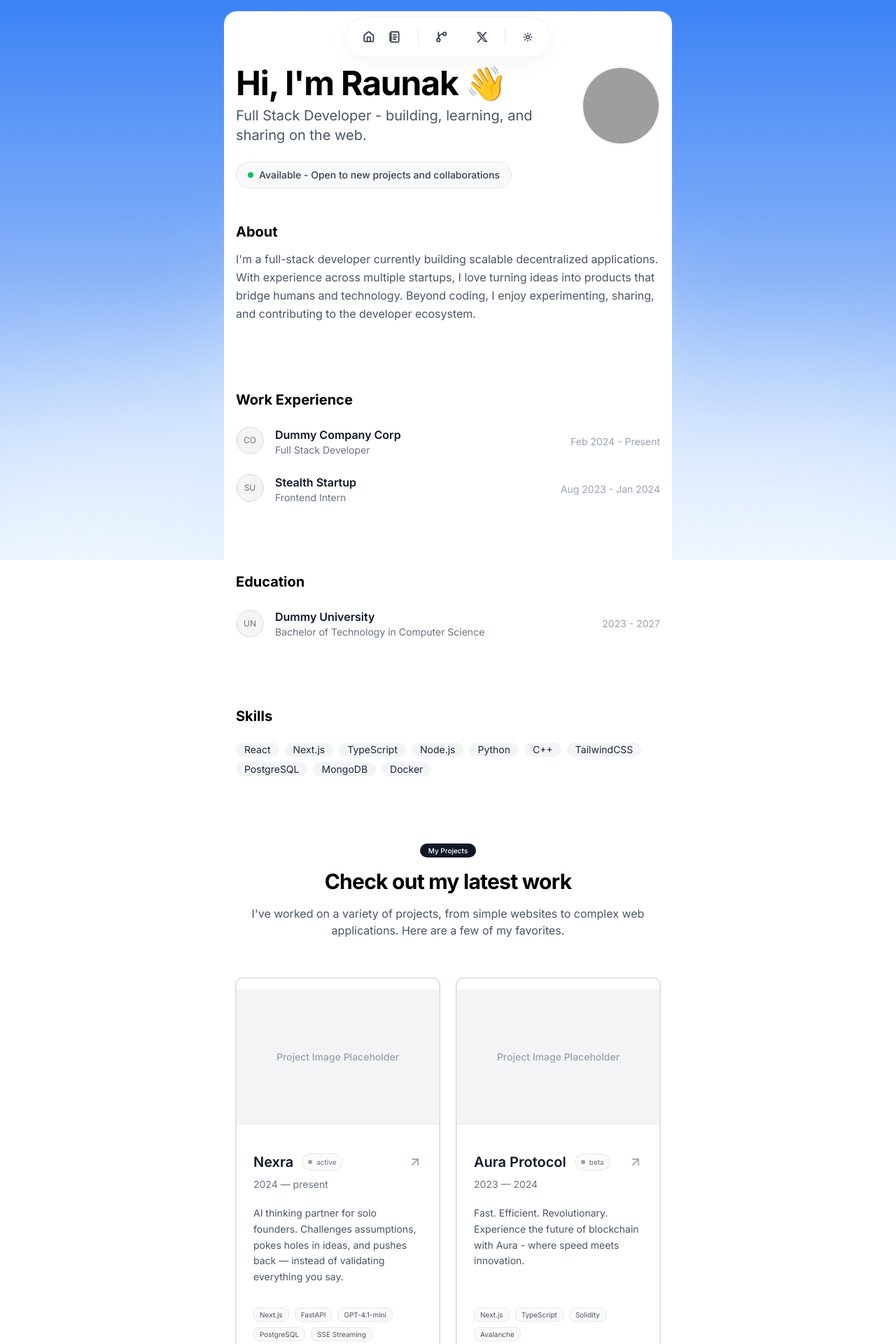
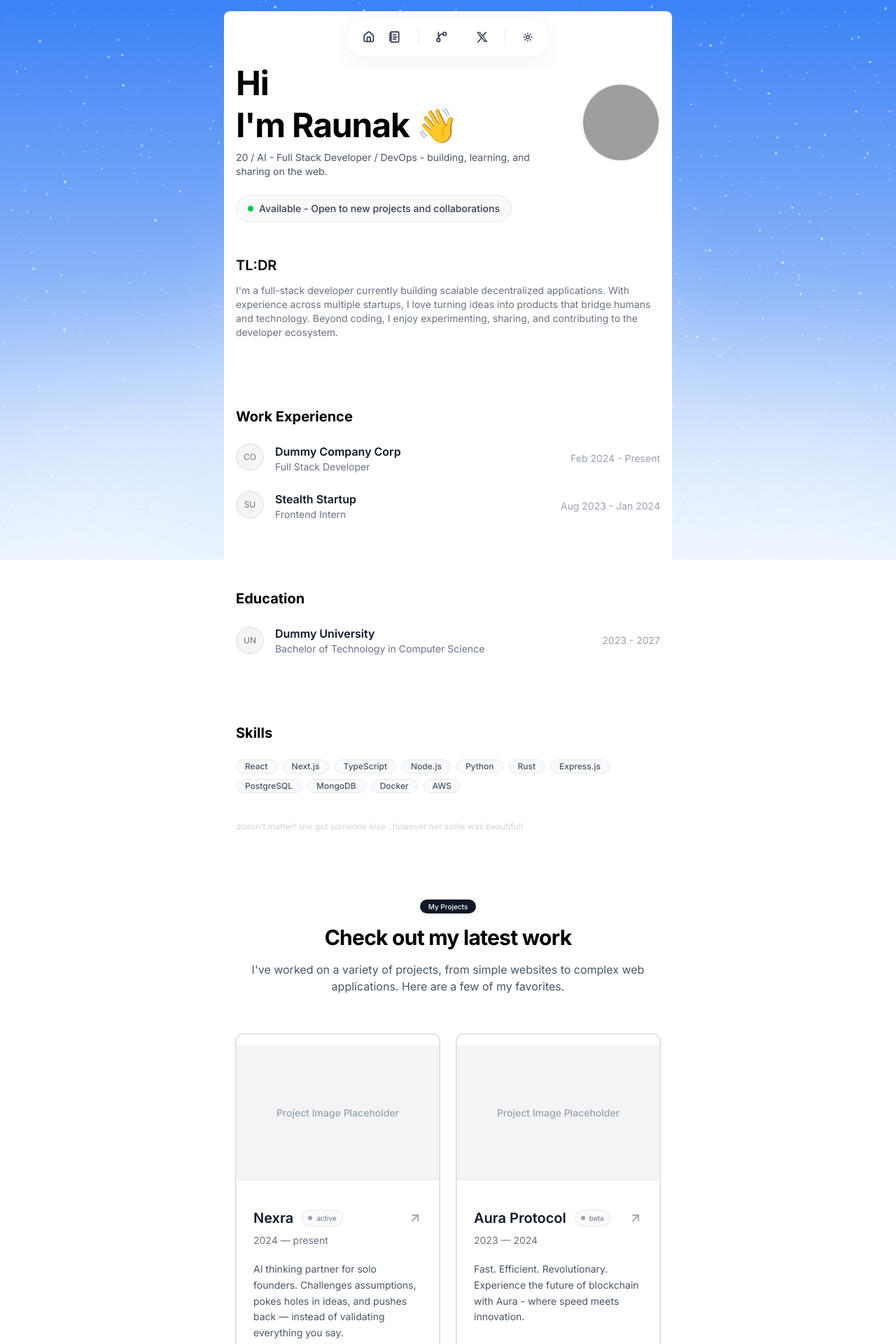
Before and after one commit to RaunaK-cap/Original_Portfolio, a Next.js app: page / in a window 1280 px wide. Shown: the top 1920 px of the page at 70% size. Built offline with nearby package versions, Linux system fonts and the light colour scheme; grey boxes are pictures that could not be loaded.

Commit message:
did some more

```diff
--- a/app/layout.tsx
+++ b/app/layout.tsx
@@ -34,7 +34,7 @@ export default function RootLayout({
       <body className="min-h-full flex flex-col">
         <ThemeProvider
             attribute="class"
-            defaultTheme="system"
+            defaultTheme="light"
             enableSystem
             disableTransitionOnChange
           >
--- a/app/page.tsx
+++ b/app/page.tsx
@@ -10,7 +10,7 @@ export default function Home() {
 
       {/* The Content Dashboard with a smooth fade-out mask at the bottom */}
       <div
-        className="w-[95%] sm:w-[90%] md:w-[75%] lg:w-[60%] xl:w-1/2 min-h-screen bg-white dark:bg-black text-black dark:text-white rounded-t-2xl shadow-[0_15px_40px_-5px_rgba(37,99,235,0.4)] dark:shadow-none border border-transparent dark:border-white/10 flex flex-col items-center transition-colors duration-500"
+        className="w-[95%] sm:w-[90%] md:w-[75%] lg:w-[60%] xl:w-1/2 min-h-screen bg-white dark:bg-black text-black dark:text-white rounded-t-md shadow-[0_15px_40px_-5px_rgba(37,99,235,0.4)] dark:shadow-none border border-transparent dark:border-white/10 flex flex-col items-center transition-colors duration-500"
         style={{
           WebkitMaskImage: 'linear-gradient(to bottom, black, black calc(100% - 180px), transparent 100%)',
           maskImage: 'linear-gradient(to bottom, black, black calc(100% - 180px), transparent 100%)'
--- a/components/background.tsx
+++ b/components/background.tsx
@@ -1,8 +1,42 @@
-import React from "react";
+"use client";
+
+import React, { useEffect, useState } from "react";
 
 export function Background() {
+  const [particles, setParticles] = useState<{ id: number; top: string; left: string; size: string; opacity: number }[]>([]);
+
+  useEffect(() => {
+    // Generate particles only on the client once mounted to prevent hydration errors
+    const generateParticles = Array.from({ length: 1000 }).map((_, i) => ({
+      id: i,
+      top: `${Math.random() * 100}%`,
+      left: `${Math.random() * 100}%`,
+      size: `${Math.random() * 3 + 1}px`, // between 1px and 4px
+      opacity: Math.random() * 0.5 + 0.1, // between 0.1 and 0.6 opacity
+    }));
+    setParticles(generateParticles);
+  }, []);
+
   return (
     <div className="fixed inset-0 z-[-1] min-h-screen w-full pointer-events-none overflow-hidden bg-gradient-to-b from-[#3B82F6] via-[#87B2F8] to-[#E3F0FF] dark:from-black dark:via-black dark:to-black transition-colors duration-500">
+
+      {/* Tiny white particles layer, bound strictly to the light theme using dark:opacity-0 */}
+      <div className="absolute inset-0 opacity-100 dark:opacity-[0.50] transition-opacity duration-1000">
+        {particles.map((p) => (
+          <div
+            key={p.id}
+            className="absolute bg-white rounded-full"
+            style={{
+              top: p.top,
+              left: p.left,
+              width: p.size,
+              height: p.size,
+              opacity: p.opacity,
+            }}
+          />
+        ))}
+      </div>
+
       {/* Clouds are visible in light mode, but completely fade out (opacity-0) in pure black dark mode */}
       <div className="absolute bottom-0 left-0 w-full h-1/2 opacity-70 dark:opacity-0 transition-opacity duration-500">
         <div className="absolute -bottom-[20%] -left-[10%] w-[60%] h-[80%] bg-white/80 rounded-full blur-[120px]" />
--- a/components/portfolio.tsx
+++ b/components/portfolio.tsx
@@ -8,10 +8,9 @@ import { Card, CardContent, CardHeader, CardTitle, CardFooter } from "@/componen
 import { Button } from "@/components/ui/button";
 import { Globe, ExternalLink, ArrowUpRight } from "lucide-react";
 
-// Animation settings for scroll reveal
 const fadeInUp = {
-  hidden: { opacity: 0, y: 40 },
-  visible: { opacity: 1, y: 0, transition: { duration: 0.6, ease: "easeOut" } },
+  hidden: { opacity: 0, y: 50 },
+  visible: { opacity: 1, y: 0, transition: { duration: 0.8, ease: [0.22, 1, 0.36, 1] } },
 };
 
 /* =========================================
@@ -47,8 +46,8 @@ const EDUCATION_DATA = [
 
 // REPLACE: Update your Skills here
 const SKILLS_DATA = [
-  "React", "Next.js", "TypeScript", "Node.js", "Python", "C++",
-  "TailwindCSS", "PostgreSQL", "MongoDB", "Docker"
+  "React", "Next.js", "TypeScript", "Node.js", "Python", "Rust",
+  "Express.js", "PostgreSQL", "MongoDB", "Docker" , "AWS"
 ];
 
 // Pre-defined exact color themes for projects to ensure Tailwind successfully compiles the classes.
@@ -92,6 +91,14 @@ const PROJECTS_DATA = [
     tags: ["Next.js", "TypeScript", "Solidity", "Avalanche"],
     link: "#",
     colorTheme: "blue"
+  },{
+    title: "Aura Protocol",
+    status: "beta",
+    date: "2023 — 2024",
+    description: "Fast. Efficient. Revolutionary. Experience the future of blockchain with Aura - where speed meets innovation.",
+    tags: ["Next.js", "TypeScript", "Solidity", "Avalanche"],
+    link: "#",
+    colorTheme: "blue"
   }
 ];
 
@@ -107,10 +114,13 @@ export function Portfolio() {
         <div className="flex flex-col-reverse md:flex-row items-start md:items-center justify-between gap-6 w-full">
           <div>
             {/* REPLACE: Update your hero headline */}
-            <h1 className="text-4xl md:text-5xl font-bold tracking-tight mb-2">Hi, I'm Raunak 👋</h1>
+            <h1 className="flex flex-col gap-3 text-4xl md:text-5xl font-bold tracking-tight mb-3">
+              <span>Hi</span>
+              <span>I'm Raunak 👋</span>
+            </h1>
             {/* REPLACE: Update your subheader/role */}
-            <p className="text-gray-600 dark:text-gray-400 text-lg md:text-xl">
-              Full Stack Developer - building, learning, and sharing on the web.
+            <p className="text-gray-600 dark:text-gray-400 text-sm md:text-sm">
+              20 / AI - Full Stack Developer / DevOps  - building, learning, and sharing on the web.
             </p>
           </div>
           <Avatar className="w-24 h-24 md:w-28 md:h-28 border-2 border-gray-100 dark:border-gray-800 shrink-0">
@@ -127,9 +137,9 @@ export function Portfolio() {
         </div>
 
         <div>
-          <h2 className="text-xl font-bold mb-3 mt-6">About</h2>
+          <h2 className="text-xl font-semibold mb-3 mt-6">TL:DR</h2>
           {/* REPLACE: Write your actual 'About Me' bio here */}
-          <p className="text-gray-600 dark:text-gray-400 leading-relaxed">
+          <p className="text-gray-500 dark:text-gray-400 text-sm">
             I'm a full-stack developer currently building scalable decentralized applications. With experience across multiple startups,
             I love turning ideas into products that bridge humans and technology. Beyond coding, I enjoy experimenting, sharing,
             and contributing to the developer ecosystem.
@@ -194,10 +204,13 @@ export function Portfolio() {
         <h2 className="text-xl font-bold mb-6">Skills</h2>
         <div className="flex flex-wrap gap-2">
           {SKILLS_DATA.map((skill) => (
-            <Badge key={skill} variant="secondary" className="bg-gray-100 hover:bg-gray-200 dark:bg-gray-800 dark:hover:bg-gray-700 text-gray-800 dark:text-gray-100 border-none px-3 py-1 text-sm font-normal">
+            <Badge key={skill} variant="outline" className="bg-gray-50 hover:bg-gray-200 dark:bg-gray-800 dark:hover:bg-gray-700 text-gray-600 dark:text-gray-100 border border-gray-200 dark:border-gray-700 px-3 py-2 text-xs ">
               {skill}
             </Badge>
           ))}
+        </div>
+        <div>
+           <p className="mt-10 text-xs text-gray-300 dark:text-gray-400"> doesn't matter! she got someone else , however her smile was beautifull </p>
         </div>
       </motion.section>
 
@@ -219,7 +232,7 @@ export function Portfolio() {
 
             return (
               <a key={index} href={project.link} target="_blank" rel="noreferrer" className="group block">
-                <Card className={`flex flex-col h-full overflow-hidden border border-gray-200 dark:border-gray-800/80 bg-white dark:bg-[#0a0a0a] shadow-sm transition-all duration-300 group-hover:shadow-md ${theme.cardHover}`}>
+                <Card className={`flex flex-col h-full overflow-hidden border border-gray-200 dark:border-gray-800/80 bg-white dark:bg-[#0a0a0a] shadow-sm transition-all duration-300 group-hover:-translate-y-1.5 group-hover:shadow-xl ${theme.cardHover}`}>
                   {/* Project Image Placeholder */}
                   <div className={`w-full h-48 bg-gray-100 dark:bg-gray-900 border-b border-gray-200 dark:border-gray-800/80 flex items-center justify-center text-gray-400 transition-colors duration-300 shrink-0 ${theme.imgHover}`}>
                     <span className="text-sm font-medium">Project Image Placeholder</span>
```
